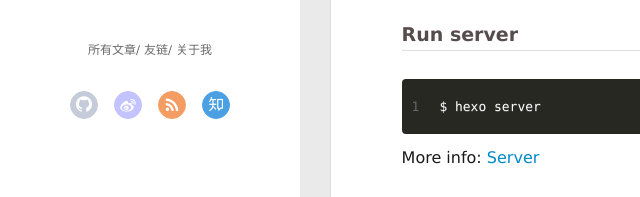
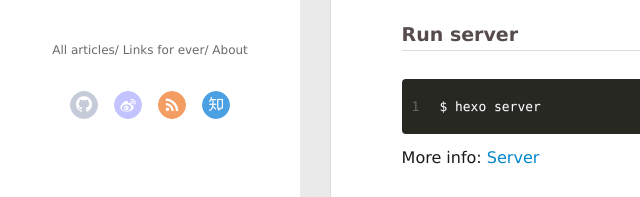
Before and after one commit to bigxiangxiang/bigxiangxiang.github.io, a plain HTML site: page index.html in a window 1280 px wide. Shown: the part 450-647 px from the top of the page, 0-640 px from the left. Drawn offline with Linux system fonts and the light colour scheme; no server answers.

Commit message:
修改主页链接

```diff
--- a/index.html
+++ b/index.html
@@ -66,15 +66,15 @@
 		<nav class="header-smart-menu">
 
 
-    			<a q-on="click: openSlider(e, 'innerArchive')" href="javascript:void(0)">所有文章</a>
+    			<a q-on="click: openSlider(e, 'innerArchive')" href="javascript:void(0)">All articles</a>
 
 
 
-    			<a q-on="click: openSlider(e, 'friends')" href="javascript:void(0)">友链</a>
+    			<a q-on="click: openSlider(e, 'friends')" href="javascript:void(0)">Links for ever</a>
 
 
 
-    			<a q-on="click: openSlider(e, 'aboutme')" href="javascript:void(0)">关于我</a>
+    			<a q-on="click: openSlider(e, 'aboutme')" href="javascript:void(0)">About</a>
 
 
 		</nav>
@@ -87,7 +87,7 @@
 
 					<a class="rss" target="_blank" href="https://drive.google.com/file/d/1HGIQS3ebC6jNBXkjAKDKoHQGC2vsbuHY/view?usp=sharing" title="rss"><i class="icon-rss"></i></a>
 
-					<a class="zhihu" target="_blank" href="https://github.com/bigxiangxiang/bigxiangxiang.github.io" title="zhihu"><i class="icon-zhihu"></i></a>
+					<a class="zhihu" target="_blank" href="https://drive.google.com/file/d/1HGIQS3ebC6jNBXkjAKDKoHQGC2vsbuHY/view?usp=sharing" title="zhihu"><i class="icon-zhihu"></i></a>
 
 			</div>
 		</nav>
@@ -128,7 +128,7 @@
 
 						<a class="rss" target="_blank" href="https://drive.google.com/file/d/1HGIQS3ebC6jNBXkjAKDKoHQGC2vsbuHY/view?usp=sharing" title="rss"><i class="icon-rss"></i></a>
 
-						<a class="zhihu" target="_blank" href="https://github.com/bigxiangxiang/bigxiangxiang.github.io" title="zhihu"><i class="icon-zhihu"></i></a>
+						<a class="zhihu" target="_blank" href="https://drive.google.com/file/d/1HGIQS3ebC6jNBXkjAKDKoHQGC2vsbuHY/view?usp=sharing" title="zhihu"><i class="icon-zhihu"></i></a>
 
 				</div>
 			</nav>
```
